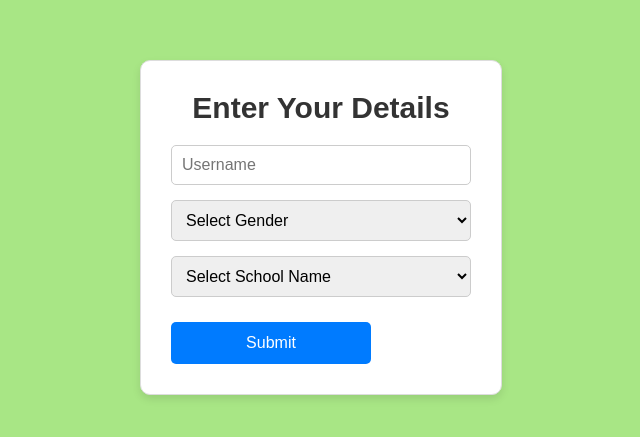
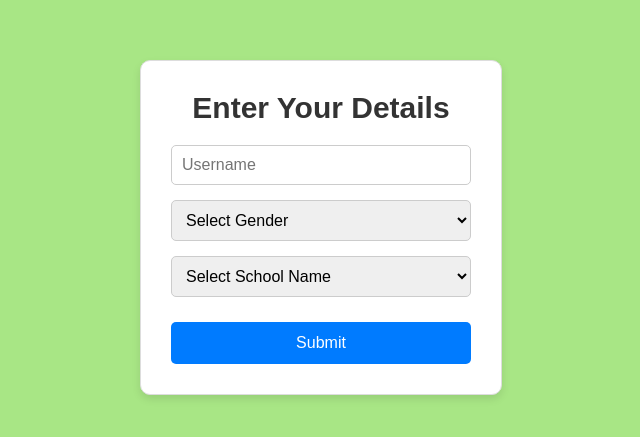
Before and after one commit to Harpreet1367/CRYPTOLEXIA, a Vue app: page /username in a window 1280 px wide. Shown: the part 173-610 px from the top of the page, without its empty margins (319-959 px from the left). Built offline with nearby package versions, Linux system fonts and the light colour scheme.

Commit message:
Change username

```diff
--- a/src/views/MainCaptchaPage/username.vue
+++ b/src/views/MainCaptchaPage/username.vue
@@ -151,7 +151,7 @@ export default {
   font-size: 16px;
   margin-top: 10px;
   transition: background-color 0.3s;
-  width: 200px;
+  width: 300px;
 }
 .username-page button:hover {
   background-color: #0056b3;
--- a/src/views/PuzzleCaptcha/PuzzleCaptcha2.vue
+++ b/src/views/PuzzleCaptcha/PuzzleCaptcha2.vue
@@ -14,7 +14,7 @@
       ></div>
       <div
         class="puzzle-slot"
-        :style="{ left: `191px`, top: `38px` }"
+        :style="{ left: `193px`, top: `38px` }"
       ></div>
     </div>
     <div class="slider-container">
@@ -59,7 +59,7 @@ export default {
       puzzleImage, // Path to the main puzzle image
       puzzlePiece, // Path to the puzzle piece image
       pieceWidth: 40, // Width of the puzzle piece
-      targetPosition: 180, // Target position to align the piece
+      targetPosition: 193, // Target position to align the piece
       threshold: 10, // Tolerance for verification in pixels
       verified: false,
       error: false,
```
